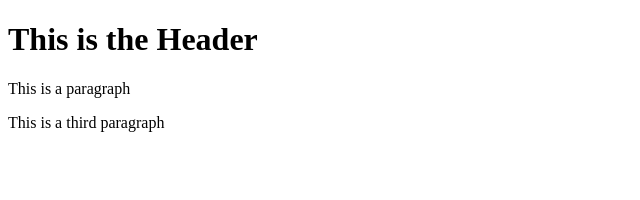
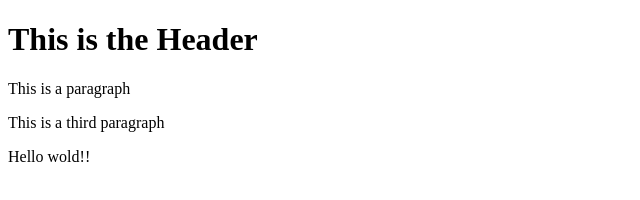
Before and after one commit to bigballer38230/braskie-git-, a website: page index.html in a window 1280 px wide. Shown: the whole page, without its empty margins (0-640 px from the left). Drawn offline with Linux system fonts and the light colour scheme.

```diff
--- a/index.html
+++ b/index.html
@@ -4,5 +4,6 @@
         <h1>This is the Header</h1>
         <p>This is a paragraph </p>
         <p>This is a third paragraph</p>
+        <p>Hello wold!!</p>
     </body>
 </html>
```
Also changed, not shown: package.json (added, +24 -0 lines), 2 other files.
